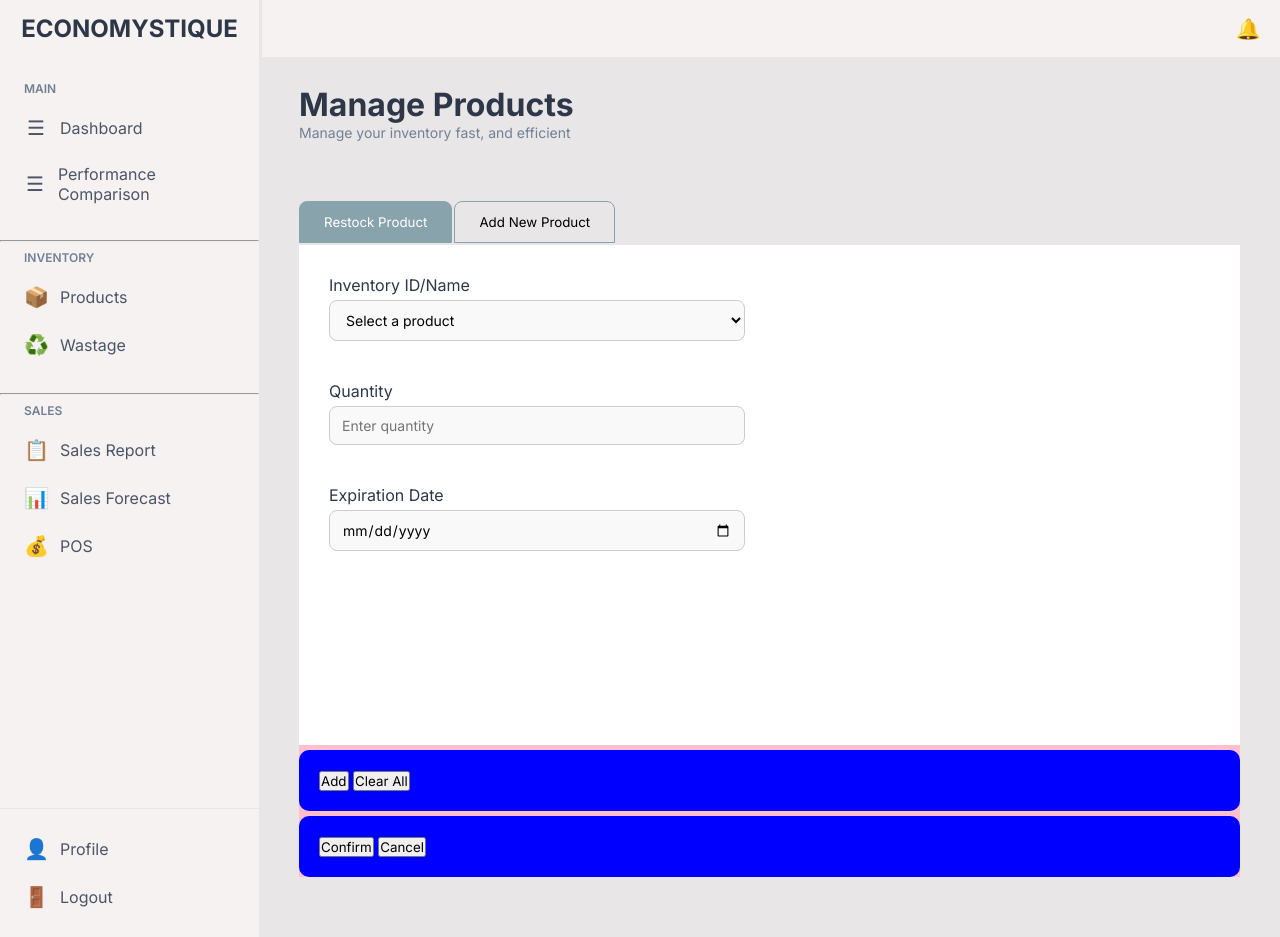
After one commit to Economystique/EconomystiqueStoneKingdom, a Flask app: page /manage in a window 1280 px wide. The commit adds this page. Run offline with Flask 3, Linux system fonts and the light colour scheme.

Commit message:
Started the manage product UI

```diff
--- a/app.py
+++ b/app.py
@@ -239,6 +239,12 @@ def products():
     categories = sorted(set(product['cat'] for product in merged_data))
 
     return render_template('products.html', products=merged_data, categories=categories)
+
+#for manage button in inventory/products
+@app.route('/manage')
+def manage():
+    #add here
+    return render_template('manage.html')
 
 @app.route('/sales')
 @login_required
--- /dev/null
+++ b/static/css/manage.css
@@ -0,0 +1,124 @@
+/* Content Header */
+.content-header {
+    display: flex;
+    flex-direction: column;
+    gap: 0.5rem;
+    margin-bottom: 2rem;
+}
+
+.content-header h1 {
+    font-size: 1.5rem;
+    font-weight: 600;
+    color: #2d3748;
+}
+
+.subtitle {
+    color: #718096;
+    font-size: 0.875rem;
+}
+
+.header-actions {
+    display: flex;
+    gap: 1rem;
+    margin-top: 1rem;
+}
+
+/*TABS*/
+.tab-container {
+    display: flex;
+    background-color: transparent;
+}
+
+.tab-btn {
+    display: flex;
+    border: 1px solid #89A3AD;
+    background-color: #e8e6e6;
+    color: black;
+    cursor: pointer;
+    border-radius: 8px 8px 0 0;
+    margin-right: 2px;
+    padding: 12px 24px;
+    margin-bottom: 2px;
+}
+
+.tab-btn.active {
+    background-color: #89A3AD;
+    border: 1px solid #89A3AD;
+    color: white;
+}
+
+/* ─────────────── TAB: RESTOCK ───────────────*/
+.whole-container-tab {
+    display: flex;
+    flex-direction: column;
+    justify-content: space-between;
+    gap: 5px;
+    background-color: pink;
+}
+
+.content-container {
+    display: flex;
+    flex-direction: row;
+    gap: 5px;
+    padding: 10px;
+    background-color: red;
+    height: 500px;
+}
+
+.content-container {
+    display: flex;
+    padding: 10px;
+    background-color: white;
+    height: 500px;
+}
+
+.restock-container {
+    display: flex;
+    flex: 1; /* takes full width of .content-container */
+    height: 100%; /* matches the 500px height */
+    gap: 10px;
+}
+
+.adding-section,
+.table-section {
+    flex: 1; /* each takes 50% */
+    background-color: white;
+    border-radius: 10px;
+    padding: 20px;
+    height: 100%; /* full height of restock-container */
+}
+
+.form-group select,
+.form-group input[type="number"],
+.form-group input[type="date"] {
+    width: 100%;
+    padding: 10px 12px;
+    border: 1px solid #ccc;
+    border-radius: 8px; /* rounded corners */
+    background-color: #f9f9f9;
+    font-size: 14px;
+    margin-top: 5px;
+    box-sizing: border-box;
+    transition: border 0.2s ease;
+}
+
+.form-group select:focus,
+.form-group input:focus {
+    border-color: #2b5b64;
+    outline: none;
+    background-color: #fff;
+}
+
+.action-buttons-one {
+    flex: 1;
+    background-color: blue;
+    border-radius: 10px;
+    padding: 20px;
+}
+
+.action-buttons-two {
+    flex: 1;
+    background-color: blue;
+    border-radius: 10px;
+    padding: 20px;
+}
--- /dev/null
+++ b/templates/manage.html
@@ -0,0 +1,78 @@
+{% extends "base.html" %}
+
+{% block title %}Manage - Economystique{% endblock %}
+
+{% block extra_css %}
+<link rel="stylesheet" href="{{ url_for('static', filename='css/manage.css') }}">
+{% endblock %}
+
+<!-- {% block header_title %}Manage{% endblock %} -->
+
+{% block content %}
+<h1>Manage Products</h1>
+<div class="content-header">
+    <p class="subtitle">Manage your inventory fast, and efficient</p>
+    <br>
+</div>
+
+<!--for tabs-->
+<div class="tab-container">
+    <button class="tab-btn active" data-target="restock">Restock Product</button>
+    <button class="tab-btn" data-target="add-new">Add New Product</button>
+</div class>
+
+<!-- ─────────────── TAB: RESTOCK ─────────────── -->
+<div class="whole-container-tab">
+    <div class="content-container" id="restock">
+        <div class="restock-container">
+            <div class="adding-section">
+                <!--forms for adding-->
+                <div class="form-group">
+                    <div class="form-product">
+                        <label>Inventory ID/Name</label>
+                        <br>
+                        <select>
+                            <option value="">Select a product</option>
+                        </select>
+                    </div>
+                    <br><br>
+                    <div class="form-quantity">
+                        <label>Quantity</label>
+                        <br>
+                        <input type="number" placeholder="Enter quantity">
+                    </div>
+                    <br><br>
+                    <div class="form-date">
+                        <label>Expiration Date</label>
+                        <br>
+                        <input type="date">
+                    </div>
+                </div>
+            </div>
+            <div class="table-section">
+                <!--for table reflection of added-->
+            </div>
+        </div>
+    </div>
+
+    <!--for add and clear all buttons-->
+    <div class="action-buttons-one">
+        <button class="btn btn-add">Add</button>
+        <button class="btn btn-clear">Clear All</button>
+    </div>
+
+    <!--for confirm and cancel buttons-->
+    <div class="action-buttons-two">
+        <button class="btn btn-confirm">Confirm</button>
+        <button class="btn btn-cancel">Cancel</button>
+    </div>
+
+</div>
+
+    <!-- ─────────────── TAB: ADD NEW ─────────────── -->
+
+{% endblock %}
+
+{% block extra_js %}
+<!--js-->
+{% endblock %}
```
Also changed, not shown: templates/products.html (+6 -4 lines).
